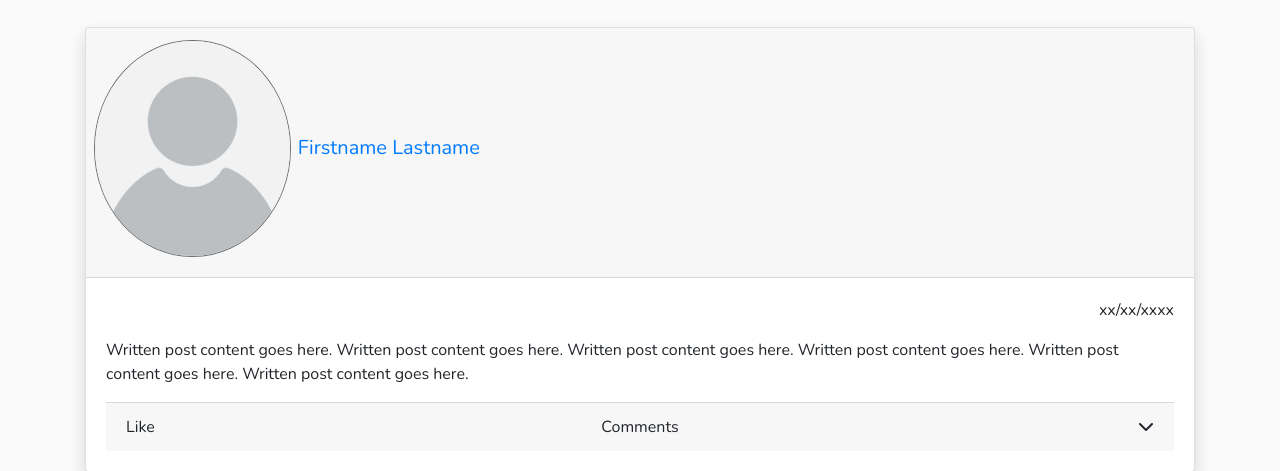
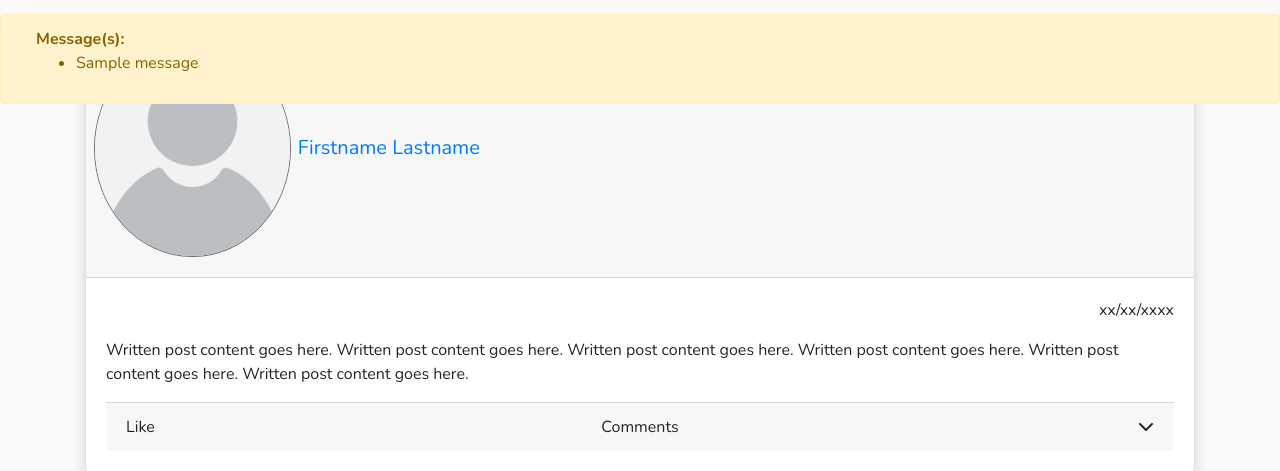
Before and after one commit to OwenDa/portfolio-4, a Django app: page / in a window 1280 px wide. Shown: the part 56-527 px from the top of the page. Run offline with Django 3.2, Linux system fonts and the light colour scheme; tables that the repository leaves empty hold one stand-in row (values such as "Sample post"); one stand-in notice (Sample message) is shown; some libraries are stand-ins or nearby versions.

Commit message:
Add messages div to base.html

```diff
--- a/static/css/style.css
+++ b/static/css/style.css
@@ -99,3 +99,12 @@ h3 {
     word-wrap: break-word;
     overflow-wrap: break-word
 }
+
+/* MESSAGES */
+#message-div {
+    position: fixed;
+    top: 0;
+    z-index: 1;
+    margin-top: 70px;
+    width: 100%;
+}
--- a/templates/base.html
+++ b/templates/base.html
@@ -38,6 +38,21 @@
         </nav>
     </div>
 
+    {% if messages %}
+    <section class="container-fluid">
+        <div class="row justify-content-center align-items-center alert alert-warning" role="alert" id="message-div">
+            <div class="col-12">
+                <strong>Message(s):</strong>
+                    <ul>
+                        {% for message in messages %}
+                        <li>{{message}}</li>
+                        {% endfor %}
+                    </ul>
+            </div>
+        </div>
+    </section>
+    {% endif %}
+
     <!-- Search bar -->
     <section class="container-fluid mt-2">
         <div class="row justify-content-center align-items-center">
```
